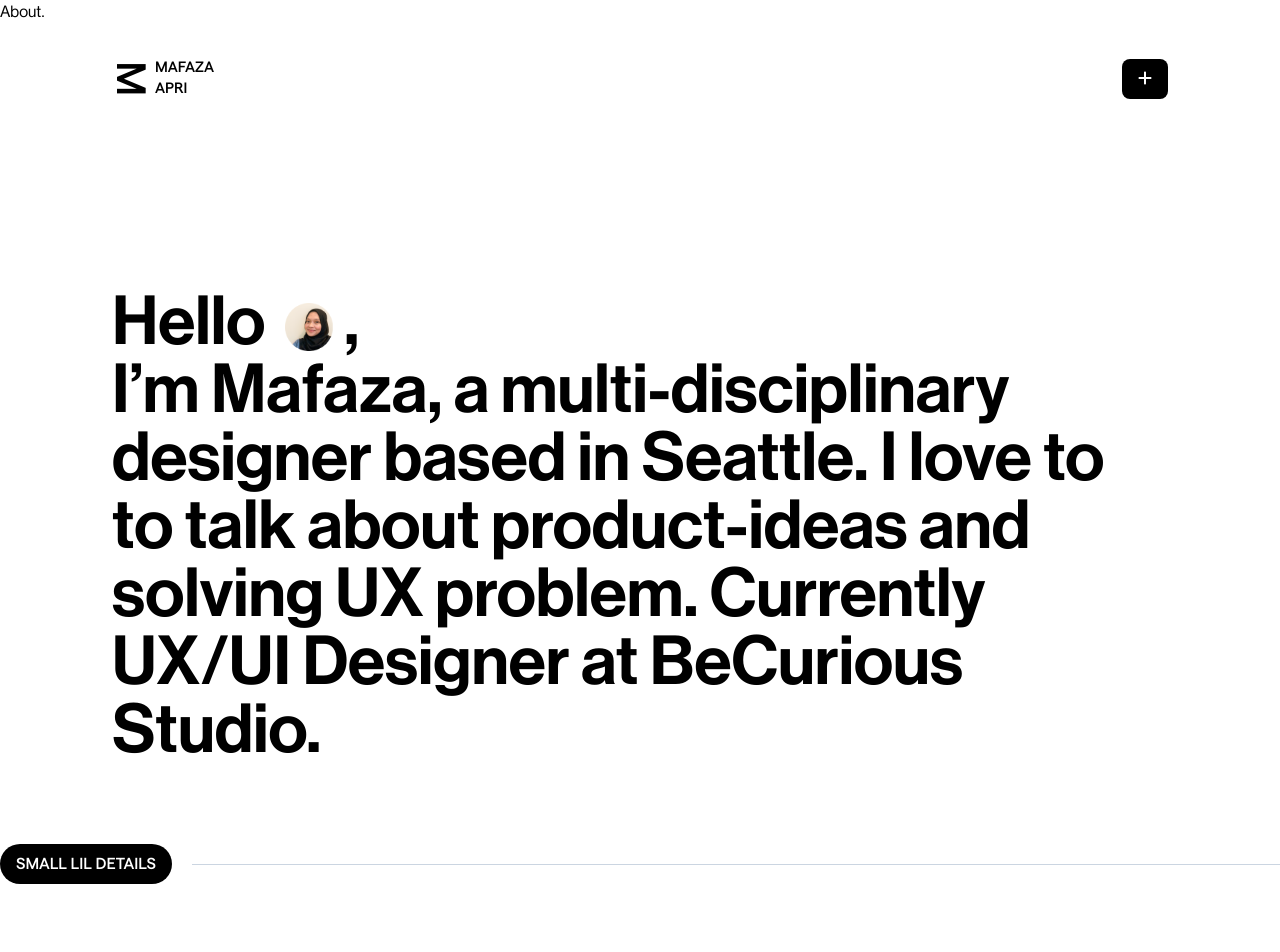
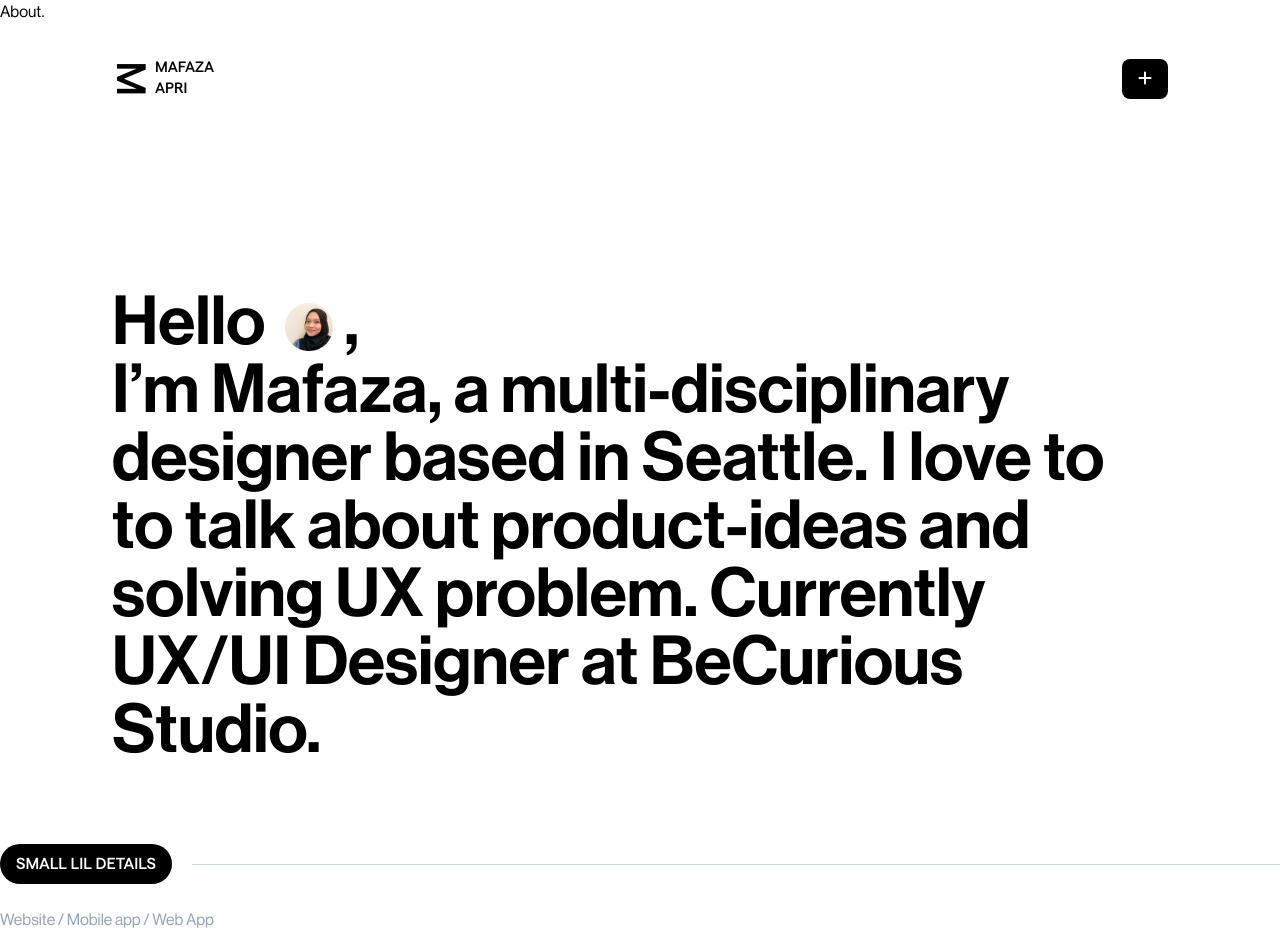
Before and after one commit to mafazaapri/mafazaapri.github.io, a React (Vite) app: page /#/about in a window 1280 px wide. Shown: the top 952 px of the page. Built offline with nearby package versions, Linux system fonts and the light colour scheme.

Commit message:
Update AboutPage.jsx

```diff
--- a/src/pages/AboutPage.jsx
+++ b/src/pages/AboutPage.jsx
@@ -32,6 +32,7 @@ export default function AboutPage() {
           <StylishHeaderTitle className="mb-6">
          Small lil details
           </StylishHeaderTitle>
+               <p className="text-slate-400 mb-10">Website / Mobile app / Web App</p>
           </section>
 
     </>
```
